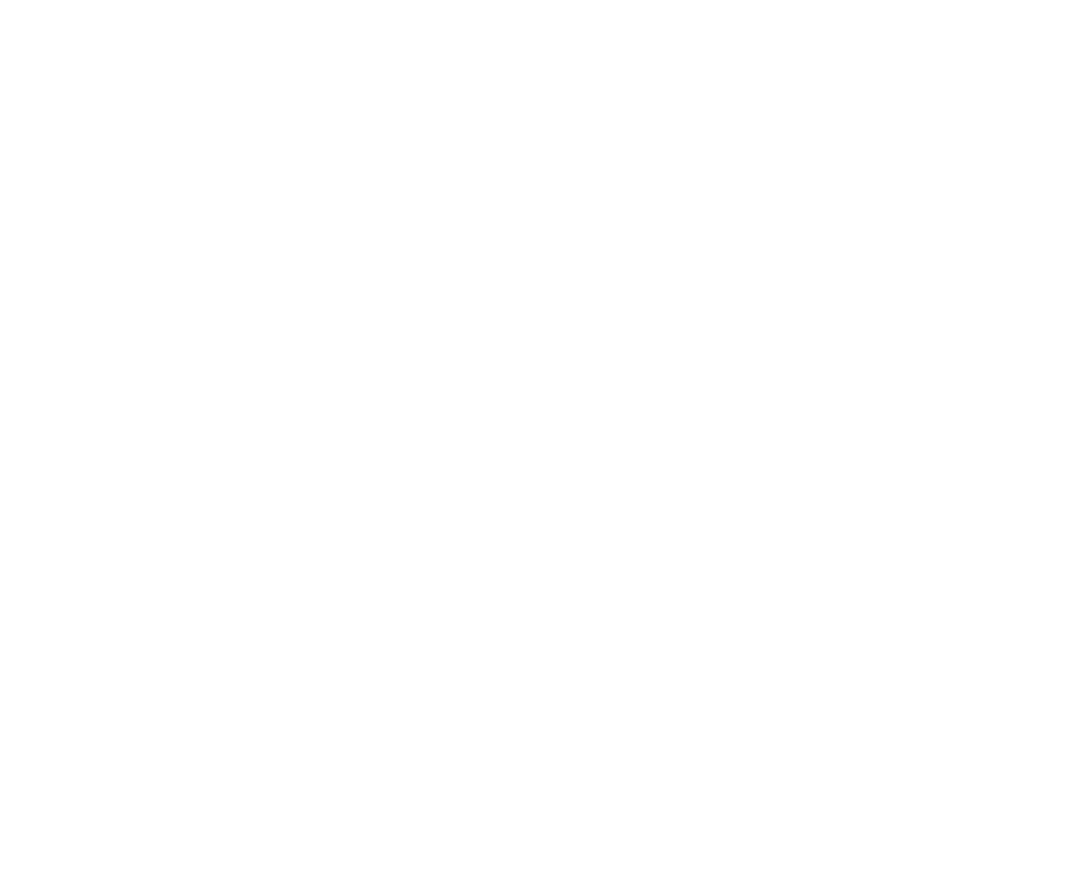
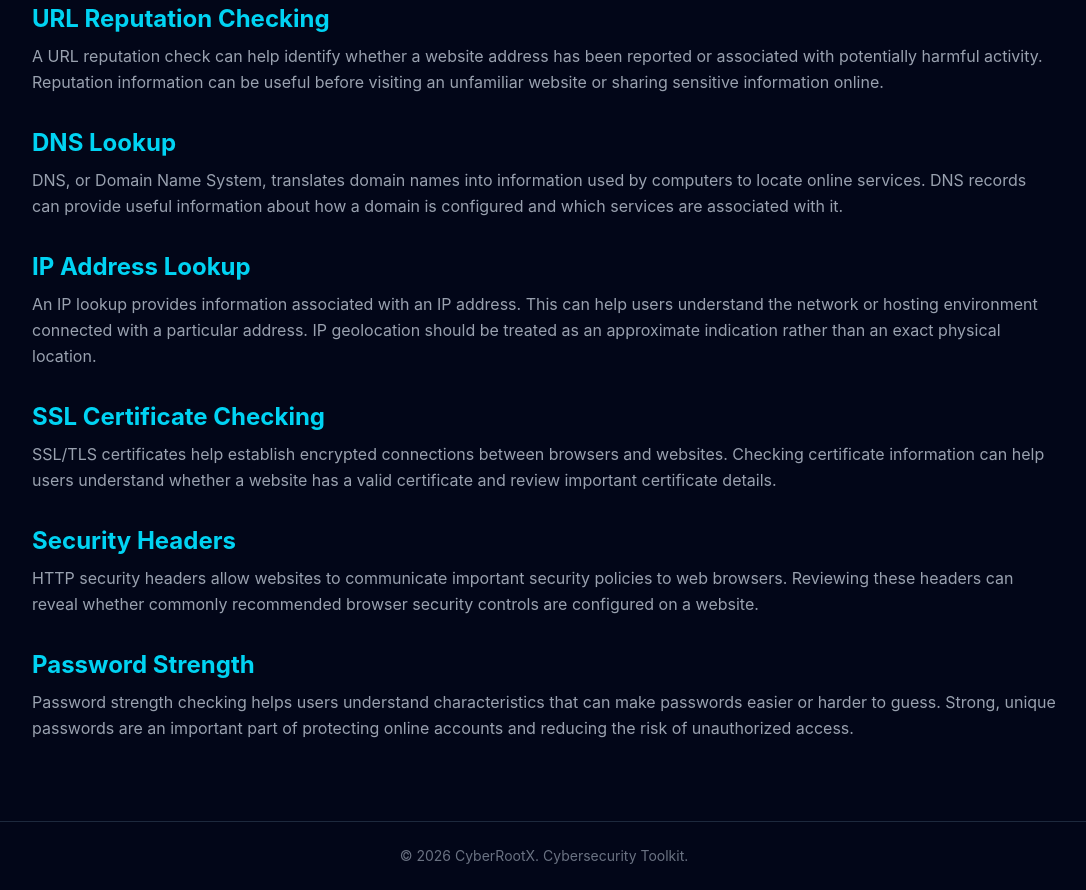
Before and after one commit to ashishg2005/CyberRootX-Frontend, a React (Vite) app: page / in a window 1280 px wide. Shown: the part 2240-3130 px from the top of the page, without its empty margins (96-1182 px from the left). Before the commit the page ends 1988 px from the top, so only its background shows below. Built offline with nearby package versions, Linux system fonts and the light colour scheme.

Commit message:
Improve homepage content for AdSense policy compliance

```diff
--- a/src/pages/Home.jsx
+++ b/src/pages/Home.jsx
@@ -170,6 +170,105 @@
         </div>
       </section>
 
+      {/* Cybersecurity Tools Explained */}
+      <section className="bg-slate-950 px-6 py-20 md:px-10">
+        <div className="max-w-5xl mx-auto">
+
+          <p className="text-cyan-400 font-semibold text-center">
+            CYBERSECURITY GUIDE
+          </p>
+
+          <h2 className="text-4xl md:text-5xl font-bold mt-3 text-center">
+            Understanding Cybersecurity Tools
+          </h2>
+
+          <p className="text-gray-400 text-lg leading-relaxed mt-6 text-center max-w-3xl mx-auto">
+            CyberRootX provides simple online tools that help users understand
+            common website, domain and network security information. Each tool
+            focuses on a specific part of cybersecurity and presents technical
+            information in an easier-to-understand way.
+          </p>
+
+          <div className="mt-12 space-y-8">
+
+            <div>
+              <h3 className="text-2xl font-bold text-cyan-400">
+                URL Reputation Checking
+              </h3>
+              <p className="text-gray-400 leading-relaxed mt-2">
+                A URL reputation check can help identify whether a website
+                address has been reported or associated with potentially
+                harmful activity. Reputation information can be useful before
+                visiting an unfamiliar website or sharing sensitive information
+                online.
+              </p>
+            </div>
+
+            <div>
+              <h3 className="text-2xl font-bold text-cyan-400">
+                DNS Lookup
+              </h3>
+              <p className="text-gray-400 leading-relaxed mt-2">
+                DNS, or Domain Name System, translates domain names into
+                information used by computers to locate online services. DNS
+                records can provide useful information about how a domain is
+                configured and which services are associated with it.
+              </p>
+            </div>
+
+            <div>
+              <h3 className="text-2xl font-bold text-cyan-400">
+                IP Address Lookup
+              </h3>
+              <p className="text-gray-400 leading-relaxed mt-2">
+                An IP lookup provides information associated with an IP address.
+                This can help users understand the network or hosting environment
+                connected with a particular address. IP geolocation should be
+                treated as an approximate indication rather than an exact
+                physical location.
+              </p>
+            </div>
+
+            <div>
+              <h3 className="text-2xl font-bold text-cyan-400">
+                SSL Certificate Checking
+              </h3>
+              <p className="text-gray-400 leading-relaxed mt-2">
+                SSL/TLS certificates help establish encrypted connections
+                between browsers and websites. Checking certificate information
+                can help users understand whether a website has a valid
+                certificate and review important certificate details.
+              </p>
+            </div>
+
+            <div>
+              <h3 className="text-2xl font-bold text-cyan-400">
+                Security Headers
+              </h3>
+              <p className="text-gray-400 leading-relaxed mt-2">
+                HTTP security headers allow websites to communicate important
+                security policies to web browsers. Reviewing these headers can
+                reveal whether commonly recommended browser security controls
+                are configured on a website.
+              </p>
+            </div>
+
+            <div>
+              <h3 className="text-2xl font-bold text-cyan-400">
+                Password Strength
+              </h3>
+              <p className="text-gray-400 leading-relaxed mt-2">
+                Password strength checking helps users understand characteristics
+                that can make passwords easier or harder to guess. Strong,
+                unique passwords are an important part of protecting online
+                accounts and reducing the risk of unauthorized access.
+              </p>
+            </div>
+
+          </div>
+        </div>
+      </section>
+
       {/* Footer */}
       <footer className="bg-slate-950 border-t border-slate-800 py-6 text-center">
         <p className="text-gray-500 text-sm">
```
